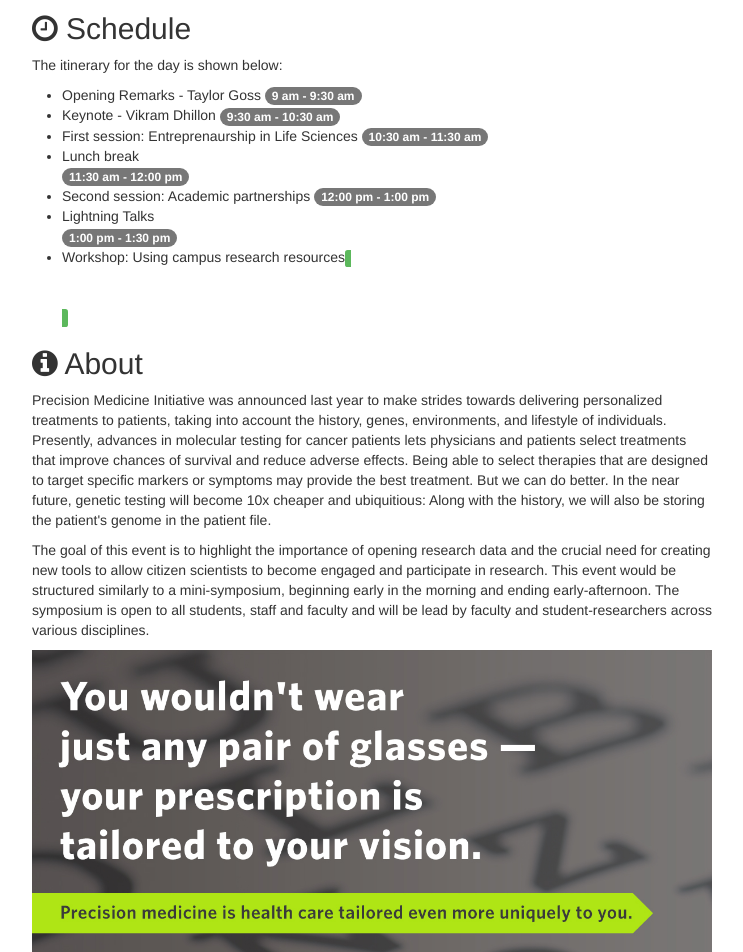
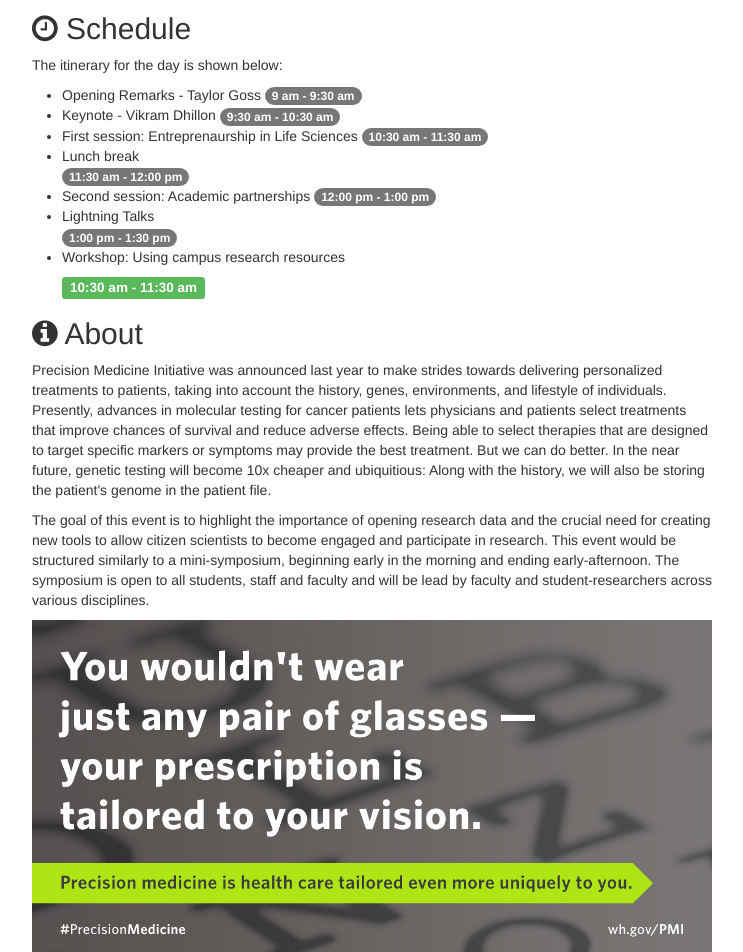
Before and after one commit to dhillonv10/pmi, a Jekyll site: the page built from index.html, in a window 1280 px wide. Shown: the part 450-1402 px from the top of the page, without its empty margins (268-1011 px from the left). Built offline with Jekyll 4.4.1, drawn with Linux system fonts in a browser that asks for light colours; nearby versions of some CDN libraries.

```diff
--- a/index.html
+++ b/index.html
@@ -14,7 +14,7 @@
   <li>Lunch break</li> <span class="badge">11:30 am - 12:00 pm</span>
   <li>Second session: Academic partnerships <span class="badge">12:00 pm - 1:00 pm</span></li>
   <li>Lightning Talks</li> <span class="badge">1:00 pm - 1:30 pm</span>
-  <li>Workshop: Using campus research resources  <span class="label label-success"><h4>10:30 am - 11:30 am</h4></span></li>
+  <li>Workshop: Using campus research resources  <h4><span class="label label-success">10:30 am - 11:30 am</span></h4></li>
 </ul>
 
 <h2><i class="fa fa-info-circle"></i> About </h2>
```
